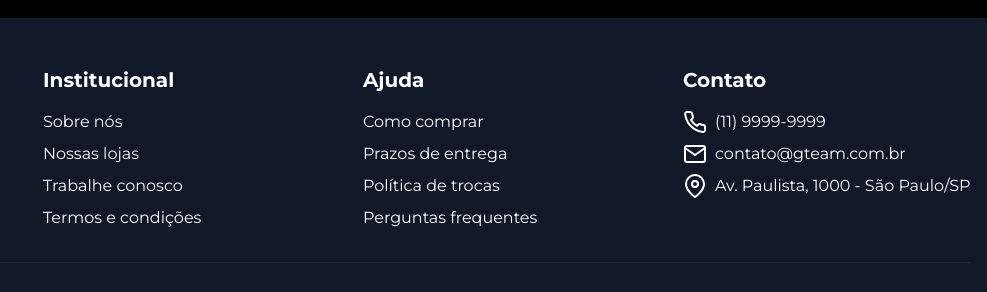
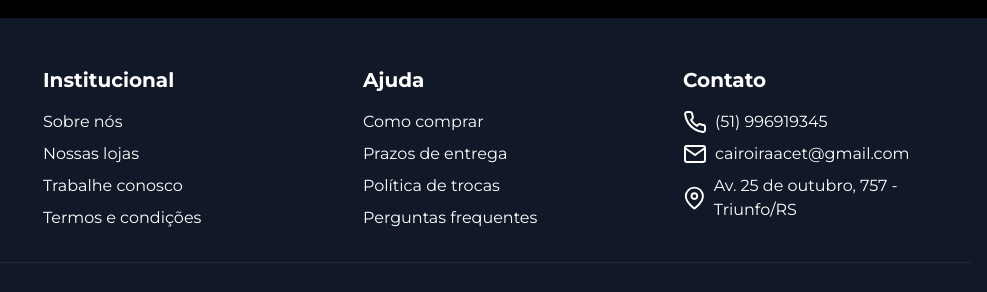
Before and after one commit to cairoiracet/G-TEAM, a plain HTML site: page index.html in a window 1280 px wide. Shown: the part 1886-2178 px from the top of the page, 293-1280 px from the left. Drawn offline with nearby package versions, Linux system fonts and the light colour scheme.

Commit message:
Update index.html

```diff
--- a/index.html
+++ b/index.html
@@ -252,15 +252,15 @@
                     <ul class="space-y-2">
                         <li class="flex items-center">
                             <i data-feather="phone" class="mr-2"></i>
-                            (11) 9999-9999
+                            (51) 996919345
                         </li>
                         <li class="flex items-center">
                             <i data-feather="mail" class="mr-2"></i>
-                            contato@gteam.com.br
+                            cairoiraacet@gmail.com
                         </li>
                         <li class="flex items-center">
                             <i data-feather="map-pin" class="mr-2"></i>
-                            Av. Paulista, 1000 - São Paulo/SP
+                            Av. 25 de outubro, 757 - Triunfo/RS
                         </li>
                     </ul>
                 </div>
```
